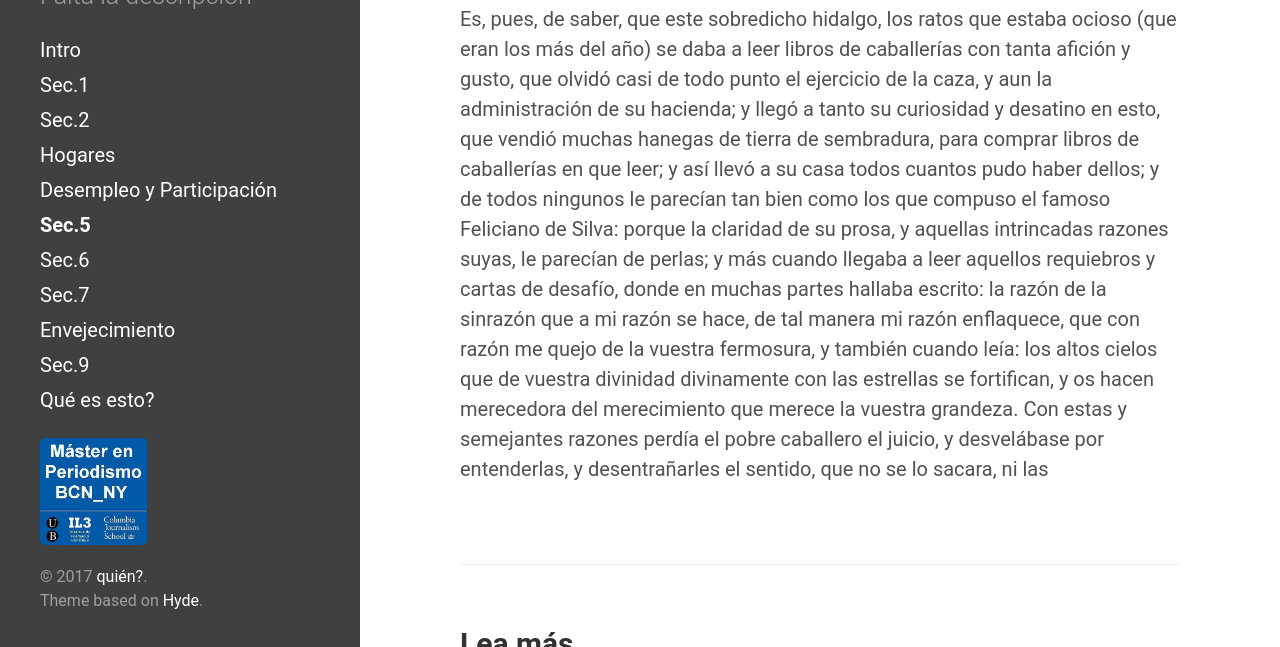
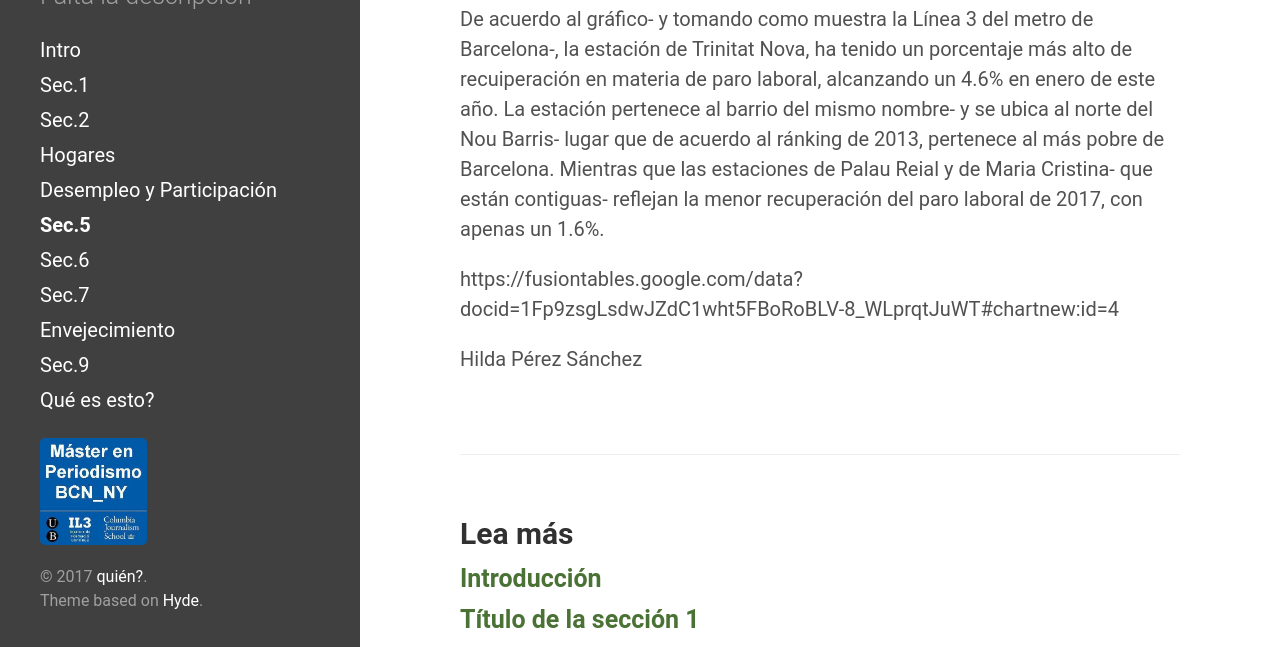
Before and after one commit to mper-bcn-ny/2017-metro, a Jekyll site: the page built from _posts/2017-02-16-seccion_5.md, in a window 1280 px wide and 900 px high, scrolled down 521 px, cut to the strip 253-900 px from the top of the window. Built offline with Jekyll 4.4.1, drawn with Linux system fonts in a browser that asks for light colours.

Commit message:
Update 2017-02-16-seccion_5.md

```diff
--- a/_posts/2017-02-16-seccion_5.md
+++ b/_posts/2017-02-16-seccion_5.md
@@ -11,4 +11,10 @@ Como muestra de la recuperación de la recuperación de la capital de Cataluña
 
 <iframe width="740" height="400" scrolling="no" frameborder="no" src="https://fusiontables.google.com/embedviz?containerId=googft-gviz-canvas&amp;q=select+col2%3E%3E0%2C+col10%3E%3E0%2C+col5%3E%3E1+from+1Fp9zsgLsdwJZdC1wht5FBoRoBLV-8_WLprqtJuWT+order+by+col10%3E%3E0+asc+limit+26&amp;viz=GVIZ&amp;t=LINE&amp;uiversion=2&amp;gco_forceIFrame=true&amp;gco_hasLabelsColumn=true&amp;gco_vAxes=%5B%7B%22title%22%3Anull%2C+%22minValue%22%3Anull%2C+%22maxValue%22%3Anull%2C+%22useFormatFromData%22%3Atrue%2C+%22viewWindow%22%3A%7B%22max%22%3Anull%2C+%22min%22%3Anull%7D%7D%2C%7B%22useFormatFromData%22%3Atrue%2C+%22viewWindow%22%3A%7B%22max%22%3Anull%2C+%22min%22%3Anull%7D%2C+%22minValue%22%3Anull%2C+%22maxValue%22%3Anull%2C+%22textStyle%22%3A%7B%22color%22%3A%22none%22%2C+%22fontSize%22%3A12%7D%7D%5D&amp;gco_useFirstColumnAsDomain=true&amp;gco_legacyScatterChartLabels=true&amp;gco_curveType=&amp;gco_booleanRole=certainty&amp;gco_lineWidth=2&amp;gco_hAxis=%7B%22useFormatFromData%22%3Atrue%2C+%22minValue%22%3Anull%2C+%22maxValue%22%3Anull%2C+%22viewWindow%22%3Anull%2C+%22viewWindowMode%22%3Anull%2C+%22textStyle%22%3A%7B%22color%22%3A%22%23000000%22%2C+%22fontSize%22%3A12%7D%7D&amp;gco_legend=none&amp;gco_series=%7B%220%22%3A%7B%22color%22%3A%22none%22%2C+%22targetAxisIndex%22%3A1%7D%2C+%221%22%3A%7B%22color%22%3A%22%2338761d%22%2C+%22targetAxisIndex%22%3A0%7D%7D&amp;gco_title=Recuperaci%C3%B3n+paro+laboral&amp;width=740&amp;height=400"></iframe>
 
- Es, pues, de saber, que este sobredicho hidalgo, los ratos que estaba ocioso (que eran los más del año) se daba a leer libros de caballerías con tanta afición y gusto, que olvidó casi de todo punto el ejercicio de la caza, y aun la administración de su hacienda; y llegó a tanto su curiosidad y desatino en esto, que vendió muchas hanegas de tierra de sembradura, para comprar libros de caballerías en que leer; y así llevó a su casa todos cuantos pudo haber dellos; y de todos ningunos le parecían tan bien como los que compuso el famoso Feliciano de Silva: porque la claridad de su prosa, y aquellas intrincadas razones suyas, le parecían de perlas; y más cuando llegaba a leer aquellos requiebros y cartas de desafío, donde en muchas partes hallaba escrito: la razón de la sinrazón que a mi razón se hace, de tal manera mi razón enflaquece, que con razón me quejo de la vuestra fermosura, y también cuando leía: los altos cielos que de vuestra divinidad divinamente con las estrellas se fortifican, y os hacen merecedora del merecimiento que merece la vuestra grandeza. Con estas y semejantes razones perdía el pobre caballero el juicio, y desvelábase por entenderlas, y desentrañarles el sentido, que no se lo sacara, ni las
+ De acuerdo al gráfico- y tomando como muestra la Línea 3 del metro de Barcelona-, la estación de Trinitat Nova, ha tenido un porcentaje más alto de recuiperación en materia de paro laboral, alcanzando un 4.6% en enero de este año. La estación pertenece al barrio del mismo nombre- y se ubica al norte del Nou Barris- lugar que de acuerdo al ránking de 2013, pertenece al más pobre de Barcelona.
+ Mientras que las estaciones de Palau Reial y de Maria Cristina- que están contiguas- reflejan la menor recuperación del paro laboral de 2017, con apenas un 1.6%.
+
+ https://fusiontables.google.com/data?docid=1Fp9zsgLsdwJZdC1wht5FBoRoBLV-8_WLprqtJuWT#chartnew:id=4
+
+
+ Hilda Pérez Sánchez
```
